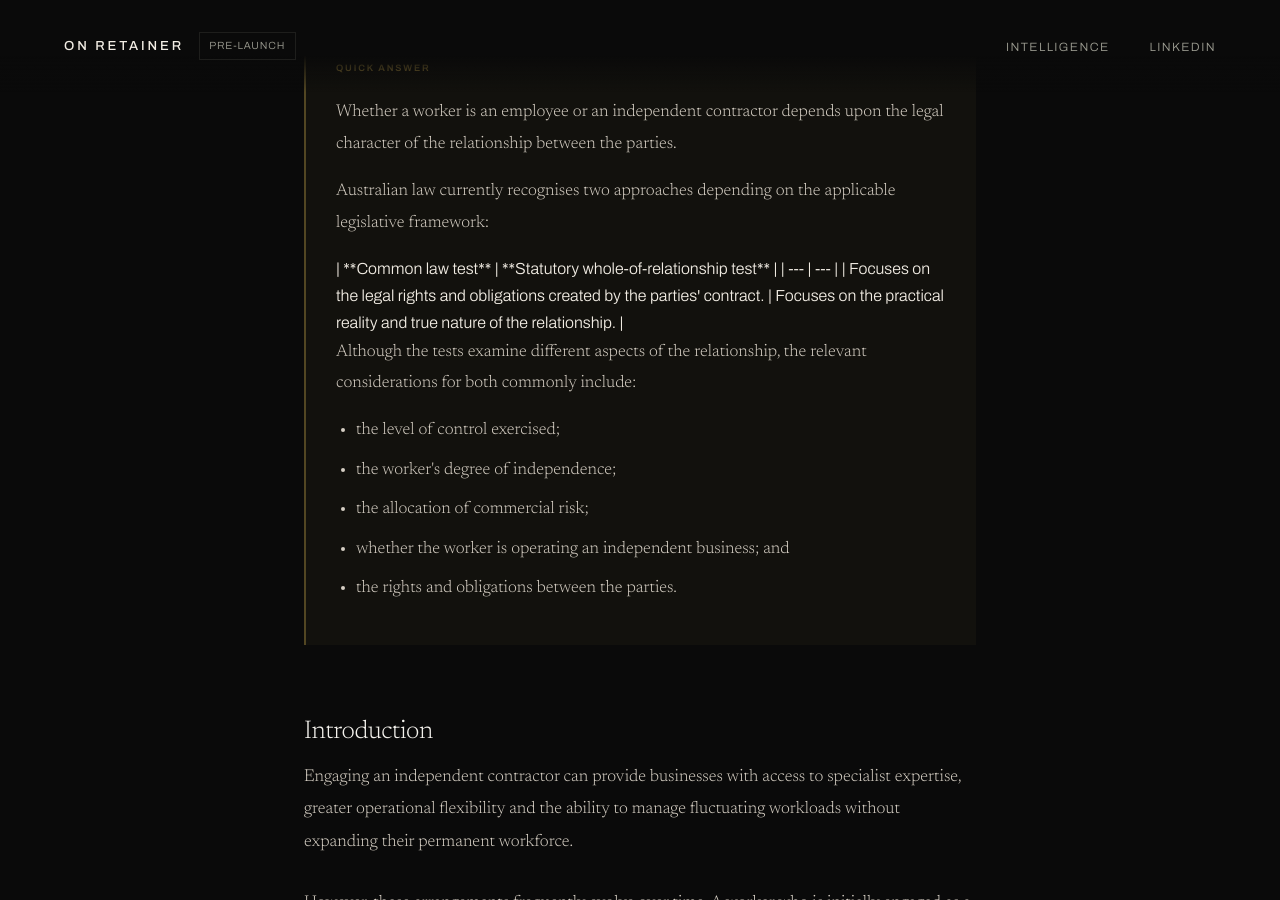
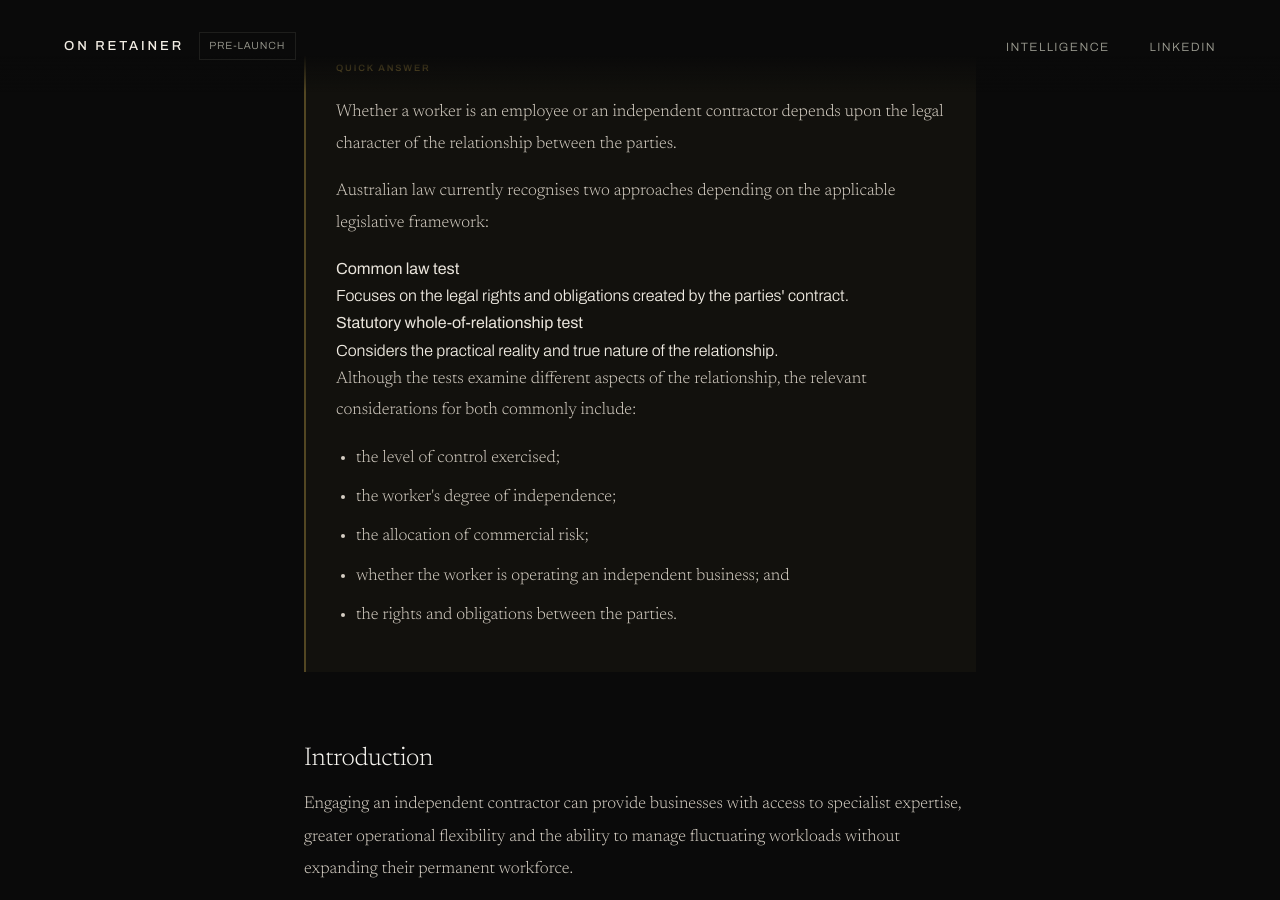
Before and after one commit to Syn-axe/solid-guacamole, a Jekyll site: the page built from _articles/independent-contractor-vs-employee.md, in a window 1280 px wide and 900 px high, scrolled down 717 px. Built offline with Jekyll 4.4.1, drawn with Linux system fonts in a browser that asks for light colours.

Commit message:
Update independent-contractor-vs-employee.md

```diff
--- a/_articles/independent-contractor-vs-employee.md
+++ b/_articles/independent-contractor-vs-employee.md
@@ -13,9 +13,13 @@ date: 2026-07-08
   <p class="quick-answer-label">Quick Answer</p>
   <p>Whether a worker is an employee or an independent contractor depends upon the legal character of the relationship between the parties.</p>
   <p>Australian law currently recognises two approaches depending on the applicable legislative framework:</p>
-| **Common law test** | **Statutory whole-of-relationship test** |
-| --- | --- |
-| Focuses on the legal rights and obligations created by the parties' contract. | Focuses on the practical reality and true nature of the relationship. |
+  <dl>
+  <dt><strong>Common law test</strong></dt>
+  <dd>Focuses on the legal rights and obligations created by the parties' contract.</dd>
+
+  <dt><strong>Statutory whole-of-relationship test</strong></dt>
+  <dd>Considers the practical reality and true nature of the relationship.</dd>
+  </dl>
   <p>Although the tests examine different aspects of the relationship, the relevant considerations for both commonly include:</p>
    <ul>
     <li>the level of control exercised;</li>
```
